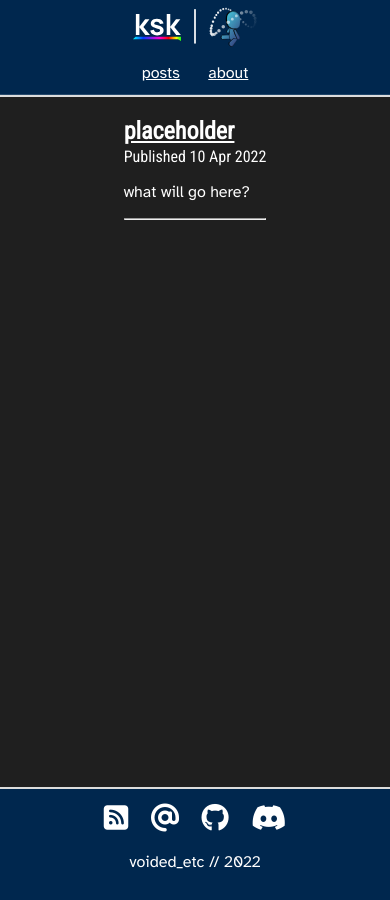
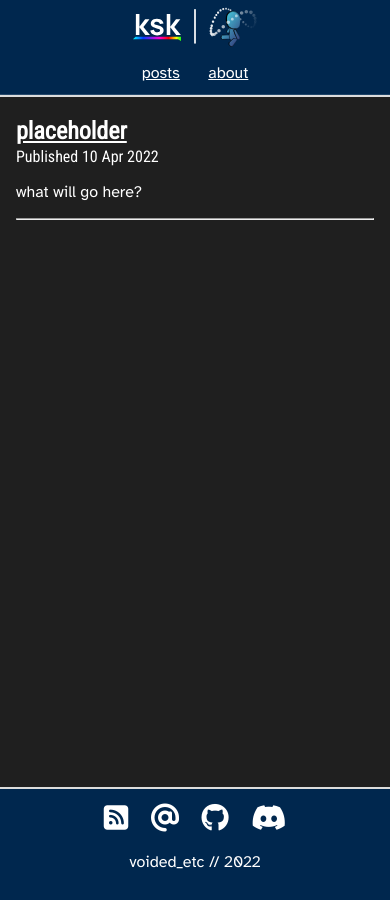
Before and after one commit to kyoseki/kyoseki.github.io, a Jekyll site: the page built from index.html, in a window 390 px wide. Built offline with Jekyll 4.4.1, drawn with Linux system fonts in a browser that asks for light colours; nearby versions of some CDN libraries; the list of posts is cut into pages by our own code.

Commit message:
Add margin on small screens

```diff
--- a/assets/css/style.scss
+++ b/assets/css/style.scss
@@ -6,6 +6,7 @@
 $accent: #00274e;
 $header-padding: 0.75rem;
 $border: 0.15rem solid rgb(220, 220, 220);
+$content-width: 60ch;
 
 html {
     height: 100%;
@@ -79,9 +80,12 @@ img {
 
 .content {
     max-width: 60ch;
-    margin: 0 1em;
     flex: 1 0 auto;
     margin: 0 auto;
+
+    @media screen and (max-width: 65ch) {
+        margin: 0 1em;
+    }
 }
 
 // footer
```
